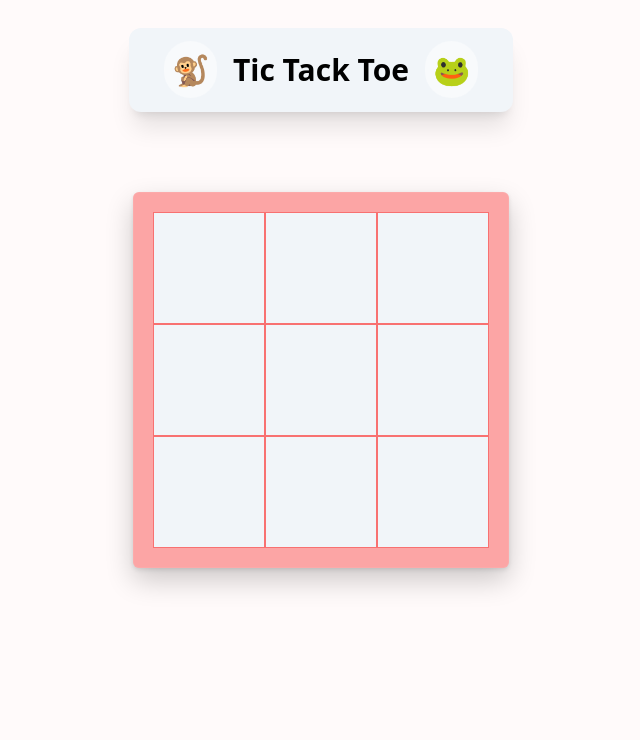
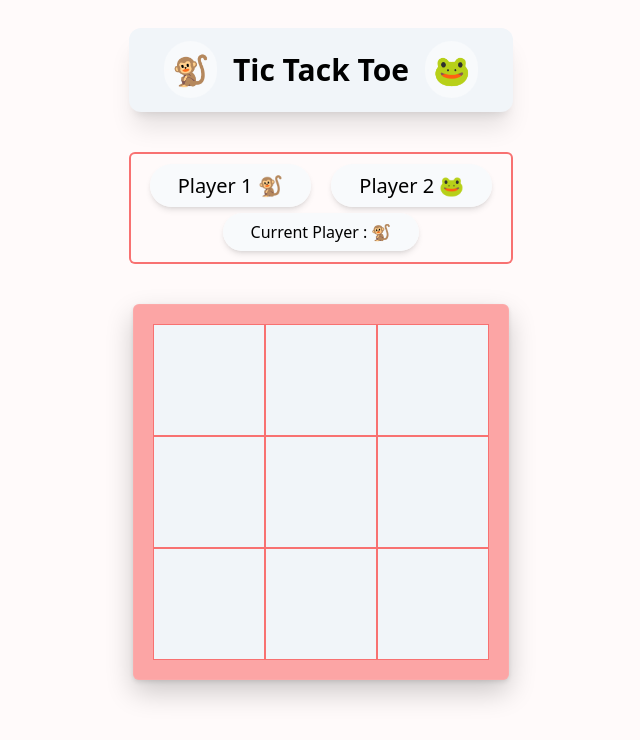
Before and after one commit to saurabhjaykar1603/tic-tac-toe, a React (Vite) app: page / in a window 1280 px wide. Shown: the top 740 px of the page, without its empty margins (319-959 px from the left). Built offline with nearby package versions, Linux system fonts and the light colour scheme.

Commit message:
feat: Implement Tic Tac Toe game board and player display

```diff
--- a/src/views/Home/Home.jsx
+++ b/src/views/Home/Home.jsx
@@ -1,6 +1,18 @@
-import React from "react";
+import React, { useState } from "react";
 
 function Home() {
+  const [player, setPlayer] = useState(1);
+  const [board, setBoard] = useState({
+    1: "",
+    2: "",
+    3: "",
+    4: "",
+    5: "",
+    6: "",
+    7: "",
+    8: "",
+    9: "",
+  });
   return (
     <>
       <figure class="bg-slate-100 rounded-xl py-6  dark:bg-red-300 w-96 mx-auto mt-7 shadow-xl">
@@ -10,22 +22,58 @@ function Home() {
           Tack Toe <span className="p-2 bg-slate-50 rounded-full ms-2">🐸</span>{" "}
         </h1>
       </figure>
+      <div className="mx-auto mt-10 w-96 ring-2 py-5 rounded-md ring-red-400 ring-inset">
+        <div className="player-container flex justify-evenly ">
+          <div>
+            <span className="text-xl px-7 py-2 bg-slate-50 rounded-full shadow-md">
+              Player 1 🐒{" "}
+            </span>
+          </div>
+          <div>
+            <span className="text-xl  px-7 py-2 bg-slate-50 rounded-full shadow-md">
+              Player 2 🐸
+            </span>
+          </div>
+        </div>
+        <div className="text-center mt-5">
+          <span className="px-7 py-2 bg-slate-50 rounded-full shadow-md   ">Current Player : {player === 1 ? "🐒" : "🐸"}</span>
+        </div>
+      </div>
+
       {/* game box  */}
-      <div className="mt-20 bord w-fit block mx-auto p-5 rounded-md shadow-3xl bg-red-300 ">
+      <div className="mt-10 bord w-fit block mx-auto p-5 rounded-md shadow-3xl bg-red-300 ">
         <div className="row flex justify-center">
-          <div className="box w-28 h-28 bg-slate-100 border border-red-400 hover:shadow-sau hover:z-50 transition delay-150 duration-100 ease-in-out  hover:bg-white cursor-grab	"></div>
-          <div className="box w-28 h-28 bg-slate-100 border border-red-400 hover:shadow-sau hover:z-50 transition delay-150 duration-100 ease-in-out  hover:bg-white cursor-grab	"></div>
-          <div className="box w-28 h-28 bg-slate-100 border border-red-400 hover:shadow-sau hover:z-50 transition delay-150 duration-100 ease-in-out  hover:bg-white cursor-grab	"></div>
+          <div className="box   w-28 h-28 bg-slate-100 border  border-red-400 hover:shadow-sau hover:z-50 transition delay-150 duration-100 ease-in-out  hover:bg-white cursor-grab flex justify-center items-center text-5xl	">
+            {board[1]}
+          </div>
+          <div className="box w-28 h-28 bg-slate-100 border border-red-400 hover:shadow-sau hover:z-50 transition delay-150 duration-100 ease-in-out  hover:bg-white cursor-grab	flex justify-center items-center text-5xl">
+            {board[2]}
+          </div>
+          <div className="box w-28 h-28 bg-slate-100 border border-red-400 hover:shadow-sau hover:z-50 transition delay-150 duration-100 ease-in-out  hover:bg-white cursor-grab	flex justify-center items-center text-5xl">
+            {board[3]}
+          </div>
         </div>
         <div className="row flex justify-center">
-          <div className="box w-28 h-28 bg-slate-100 border border-red-400 hover:shadow-sau hover:z-50 transition delay-150 duration-100 ease-in-out  hover:bg-white cursor-grab	"></div>
-          <div className="box w-28 h-28 bg-slate-100 border border-red-400 hover:shadow-sau hover:z-50 transition delay-150 duration-100 ease-in-out  hover:bg-white cursor-grab	"></div>
-          <div className="box w-28 h-28 bg-slate-100 border border-red-400 hover:shadow-sau hover:z-50 transition delay-150 duration-100 ease-in-out  hover:bg-white cursor-grab	"></div>
+          <div className="box w-28 h-28 bg-slate-100 border border-red-400 hover:shadow-sau hover:z-50 transition delay-150 duration-100 ease-in-out  hover:bg-white cursor-grab	flex justify-center items-center text-5xl">
+            {board[4]}
+          </div>
+          <div className="box w-28 h-28 bg-slate-100 border border-red-400 hover:shadow-sau hover:z-50 transition delay-150 duration-100 ease-in-out  hover:bg-white cursor-grab	flex justify-center items-center text-5xl">
+            {board[5]}
+          </div>
+          <div className="box w-28 h-28 bg-slate-100 border border-red-400 hover:shadow-sau hover:z-50 transition delay-150 duration-100 ease-in-out  hover:bg-white cursor-grab	flex justify-center items-center text-5xl">
+            {board[6]}
+          </div>
         </div>
         <div className="row flex justify-center">
-          <div className="box w-28 h-28 bg-slate-100 border border-red-400 hover:shadow-sau hover:z-50 transition delay-150 duration-100 ease-in-out hover:bg-white cursor-grab	 "></div>
-          <div className="box w-28 h-28 bg-slate-100 border border-red-400 hover:shadow-sau hover:z-50 transition delay-150 duration-100 ease-in-out  hover:bg-white cursor-grab	"></div>
-          <div className="box w-28 h-28 bg-slate-100 border border-red-400 hover:shadow-sau hover:z-50 transition delay-150 duration-100 ease-in-out  hover:bg-white cursor-grab	"></div>
+          <div className="box w-28 h-28 bg-slate-100 border border-red-400 hover:shadow-sau hover:z-50 transition delay-150 duration-100 ease-in-out hover:bg-white cursor-grab	flex align justify-center items-center text-5xl ">
+            {board[7]}
+          </div>
+          <div className="box w-28 h-28 bg-slate-100 border border-red-400 hover:shadow-sau hover:z-50 transition delay-150 duration-100 ease-in-out  hover:bg-white cursor-grab	flex align justify-center items-center text-5xl">
+            {board[8]}
+          </div>
+          <div className="box w-28 h-28 bg-slate-100 border border-red-400 hover:shadow-sau hover:z-50 transition delay-150 duration-100 ease-in-out  hover:bg-white cursor-grab	flex align justify-center items-center text-5xl">
+            {board[9]}
+          </div>
         </div>
       </div>
     </>
```
